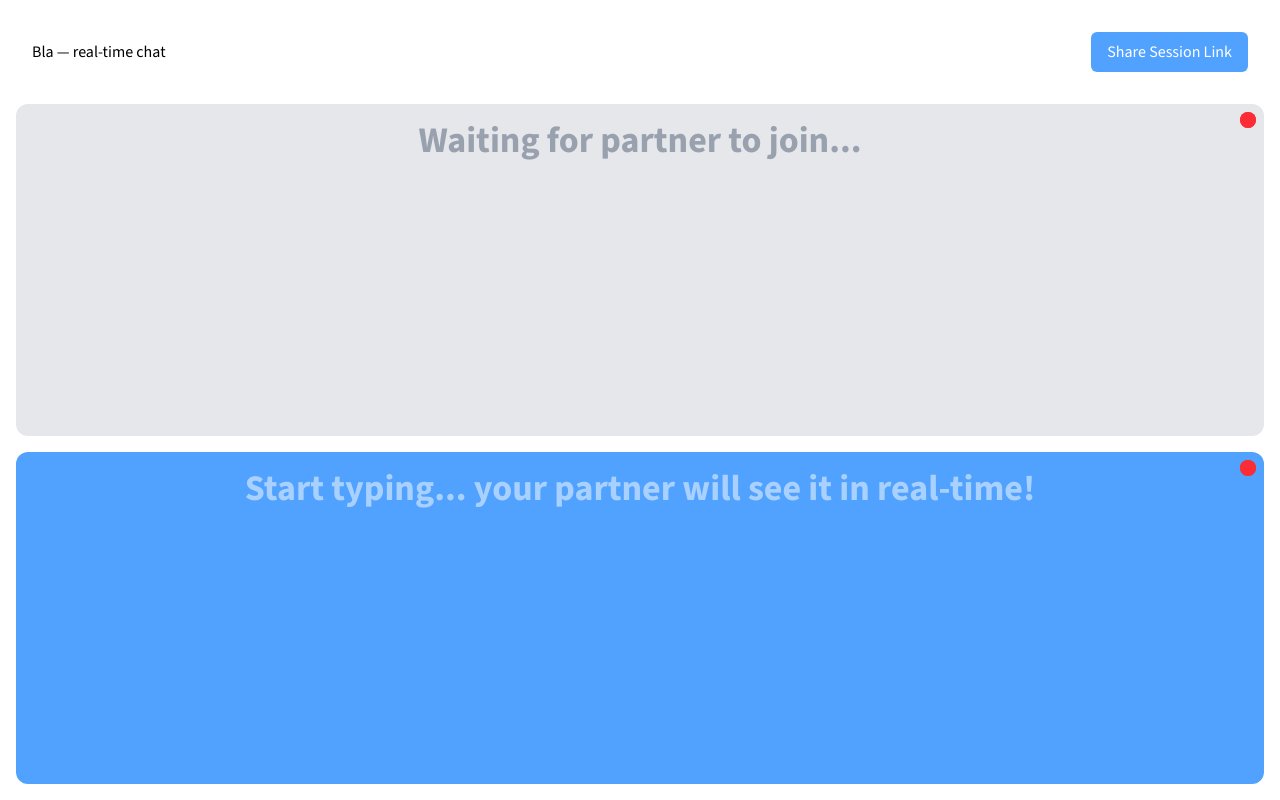
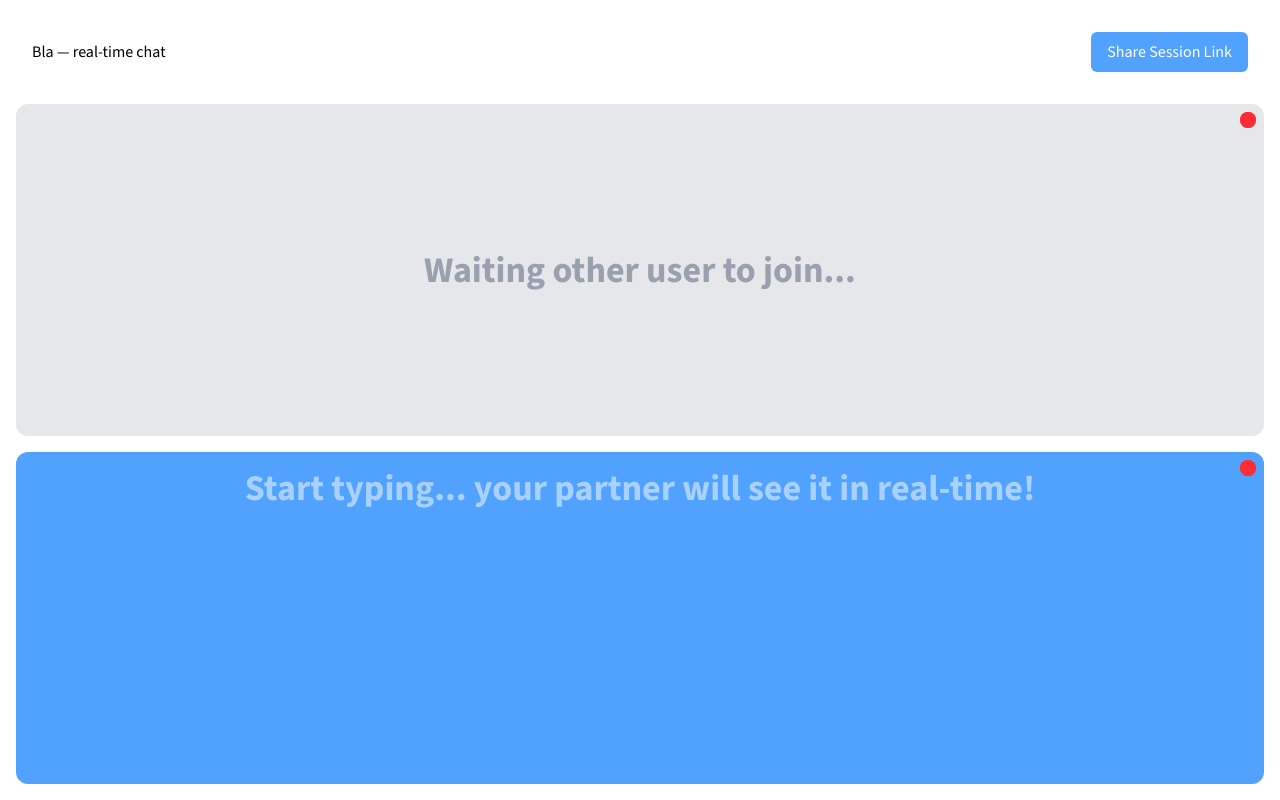
Before and after one commit to brachkow/bla, a Vue app in the folder client/: page /1 in a window 1280 px wide. Built offline with nearby package versions, Linux system fonts and the light colour scheme; no server answers.

Commit message:
Misc visual improvements

```diff
--- a/client/src/views/HomeView.vue
+++ b/client/src/views/HomeView.vue
@@ -204,10 +204,9 @@ watch(you, (newValue) => {
       <div class="Message__Text animate-they-text" v-if="they">
         {{ they }}
       </div>
-      <div class="Message__Placeholder" v-else-if="partnerConnected">
-        {{ 'Nothing yet...' }}
+      <div class="Message__Placeholder" v-else-if="!partnerConnected">
+        Waiting other user to join...
       </div>
-      <div class="Message__Placeholder" v-else>Waiting for partner to join...</div>
       <VOnlineIndicator :connected="partnerConnected" />
     </div>
     <div class="relative">
@@ -242,7 +241,7 @@ body,
 }
 
 .Message_They {
-  @apply bg-gray-200 text-black;
+  @apply bg-gray-200 text-black flex items-center justify-center;
 }
 .Message_You {
   @apply bg-blue-400 text-white;
```
